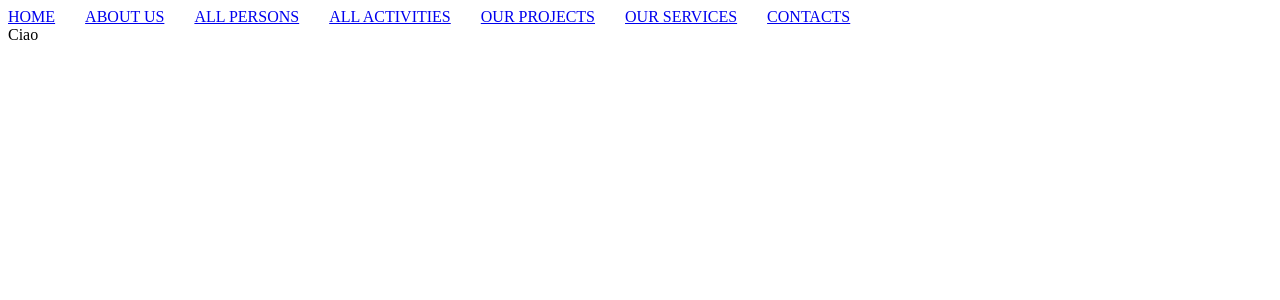
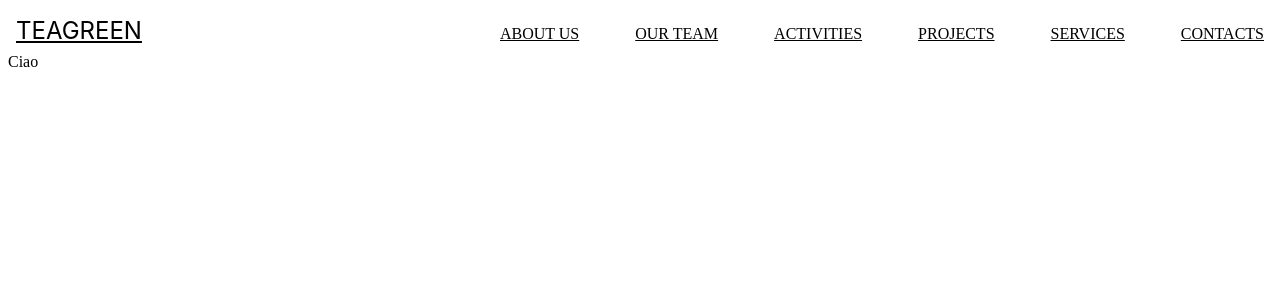
Before and after one commit to MattBlue00/hyp-project-2024, a Nuxt app: page / in a window 1280 px wide. Shown: the top 300 px of the page. Built offline with nearby package versions, Linux system fonts and the light colour scheme; no server answers.

Commit message:
navbar first try

```diff
--- a/components/NavBar.vue
+++ b/components/NavBar.vue
@@ -1,22 +1,64 @@
 <script setup lang="ts">
-
 </script>
 
 <template>
   <nav>
-    <NuxtLink to="/">HOME</NuxtLink>
-    <NuxtLink to="/about">ABOUT US</NuxtLink>
-    <NuxtLink to="/persons">ALL PERSONS</NuxtLink>
-    <NuxtLink to="/activities">ALL ACTIVITIES</NuxtLink>
-    <NuxtLink to="/activities/projects">OUR PROJECTS</NuxtLink>
-    <NuxtLink to="/activities/services">OUR SERVICES</NuxtLink>
-    <NuxtLink to="/contact">CONTACTS</NuxtLink>
+    <header class="nav-container">
+      <nav class="nav-group">
+          <div class="logo"><NuxtLink class="nuxt-link" to="/">TEAGREEN</NuxtLink></div>
+          <ul class="nav-links">
+              <li><NuxtLink class="nuxt-link" active-class="active-link" to="/about">ABOUT US</NuxtLink></li>
+              <li><NuxtLink class="nuxt-link" active-class="active-link" to="/persons">OUR TEAM</NuxtLink></li>
+              <li><NuxtLink class="nuxt-link" active-class="active-link" to="/activities">ACTIVITIES</NuxtLink></li>
+              <li><NuxtLink class="nuxt-link" active-class="active-link" to="/activities/projects">PROJECTS</NuxtLink></li>
+              <li><NuxtLink class="nuxt-link" active-class="active-link" to="/activities/services">SERVICES</NuxtLink></li>
+              <li><NuxtLink class="nuxt-link" active-class="active-link" to="/contact">CONTACTS</NuxtLink></li>
+          </ul>
+          <button class="nav-btn" aria-label="toggle menu">
+              <span></span>
+              <span></span>
+              <span></span>
+          </button>
+      </nav>
+    </header>
   </nav>
 </template>
 
 <style scoped>
-nav {
-  display: flex;
-  gap: 30px;
+.nav-container {
+  padding: 0.5rem;
+  top: 0;
+}
+.nav-group {
+    margin: 0 auto;
+    display: flex;
+    align-items: baseline;
+    justify-content: space-between;
+}
+.logo {
+    font-size: 1.5rem;
+    font-family: Inter;
+}
+.nav-links {
+    padding: 0;
+    list-style: none;
+    display: flex;
+    margin: 0;
+    gap: 3.5rem;
+}
+.nuxt-link {
+    color: var(--par-color-alt);
+    cursor: pointer;
+}
+.nav-btn {
+    display: none;
+}
+.nav-links-mobile {
+    display: none;
+    overflow: hidden;
+}
+.active-link {
+    text-decoration: underline;
+    text-underline-offset: 2px;
 }
 </style>
```
